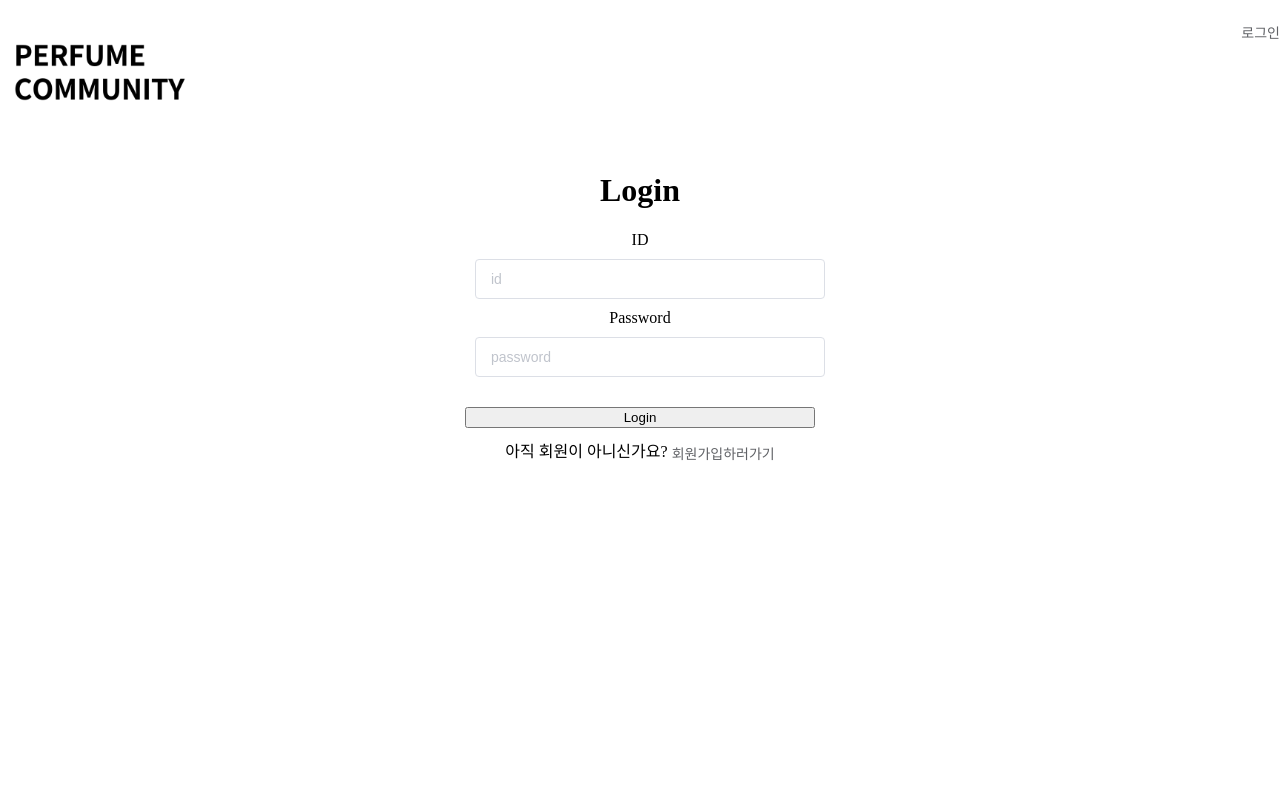
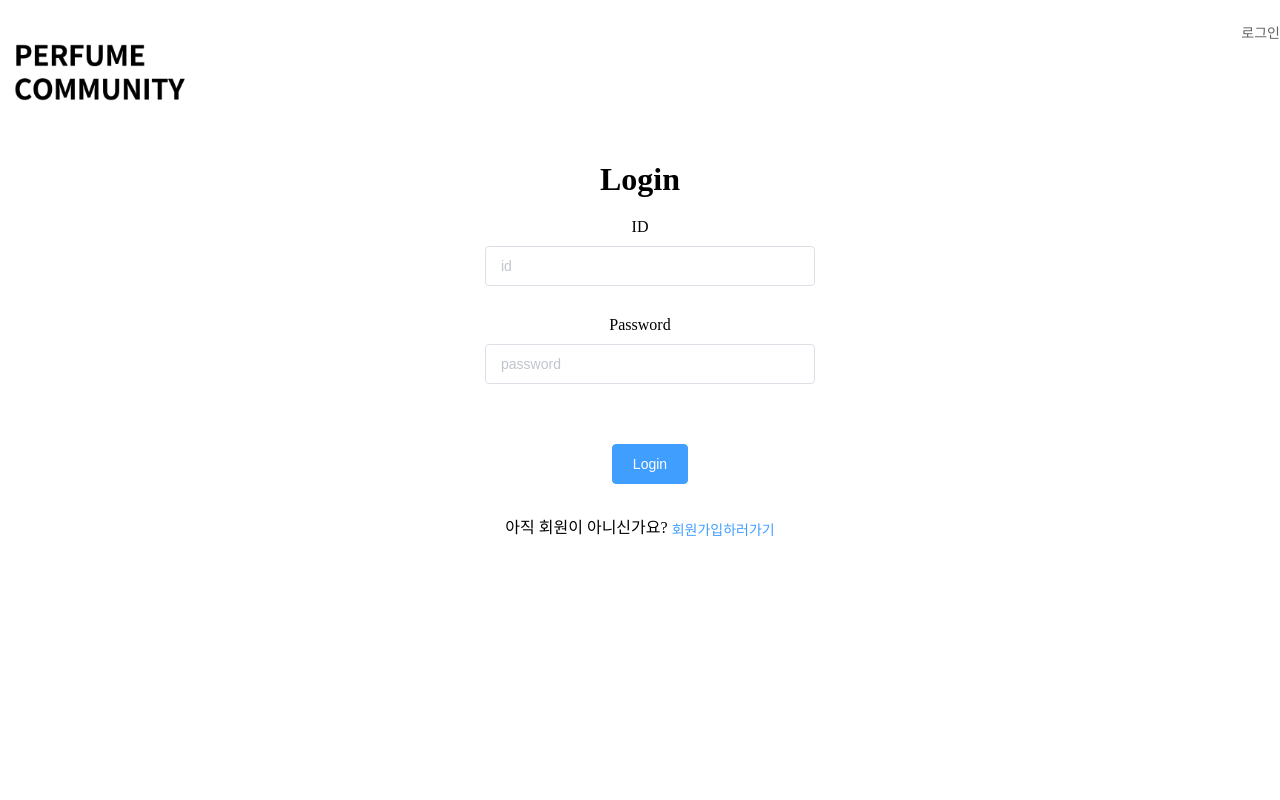
Before and after one commit to summerydev/perfume-community, a Vue app in the folder ui/: page /signin in a window 1280 px wide. Shown: the top 800 px of the page. Built offline with nearby package versions, Linux system fonts and the light colour scheme.

Commit message:
[ui] form, button 스타일 추가

```diff
--- a/ui/src/App.vue
+++ b/ui/src/App.vue
@@ -59,4 +59,29 @@ a:visited {
 .updatebtn {
   float: right;
 }
+
+.submitBtn {
+  color: #fff;
+  background-color: #409eff;
+  font-weight: 500;
+  padding: 12px 20px;
+  font-size: 14px;
+  border: 1px solid #409eff;
+  border-radius: 4px;
+  text-align: center;
+  box-sizing: border-box;
+}
+.submitBtn:hover {
+  white-space: nowrap;
+  cursor: pointer;
+  background: #fff;
+  border: 1px solid #dcdfe6;
+  color: #606266;
+  outline: none;
+  transition: 0.1s;
+}
+
+form > * {
+  margin: 10px;
+}
 </style>
--- a/ui/src/views/reviewViews/UpdateReview.vue
+++ b/ui/src/views/reviewViews/UpdateReview.vue
@@ -66,7 +66,7 @@
       <el-form-item>
         <el-button type="primary" @click="checkInputData">수정하기</el-button>
         <el-button type="danger" @click="handleDelete">삭제하기</el-button>
-        <router-link to="/mypage"><el-button>back</el-button></router-link>
+        <el-button @click="$router.go('-1')">back</el-button>
       </el-form-item>
     </el-form>
   </div>
--- a/ui/src/views/userViews/SignIn.vue
+++ b/ui/src/views/userViews/SignIn.vue
@@ -1,7 +1,8 @@
 <template>
   <div>
-    <form @submit.prevent="handleSubmit">
+    <form>
       <h1>Login</h1>
+      <el-row>
         <label for="userid">
           <span>ID</span>
           <el-input
@@ -11,8 +12,9 @@
             placeholder="id"
             required
             clearable
-        />
-      </label>
+        /></label>
+      </el-row>
+      <el-row>
         <label for="current-password">
           <span>Password</span>
           <el-input
@@ -25,13 +27,23 @@
             show-password
           />
         </label>
-      <button type="submit" style="margin-top: 20px">Login</button>
+      </el-row>
+      <el-row>
+        <el-col>
+          <el-button
+            @click="checkInputData"
+            type="primary"
+            style="margin-top: 20px"
+            >Login</el-button
+          >
+        </el-col>
+      </el-row>
     </form>
     <div>
       아직 회원이 아니신가요?
-      <router-link to="/signup">
-        <el-link>회원가입하러가기</el-link>
-      </router-link>
+      <el-link @click="$router.push('/signup')" type="primary"
+        >회원가입하러가기</el-link
+      >
     </div>
   </div>
 </template>
@@ -51,6 +63,12 @@ export default {
     ...mapState(["isLogin"]),
   },
   methods: {
+    checkInputData() {
+      const isInit = Object.values(this.inputData).every(
+        (el) => el !== null && el !== ""
+      );
+      isInit ? this.handleSubmit() : alert("모두 입력해주세요🤓");
+    },
     async handleSubmit() {
       try {
         const result = await this.$axios.put("/users/login", this.inputData);
```
Lines whose indentation alone changed are shown as unchanged.
